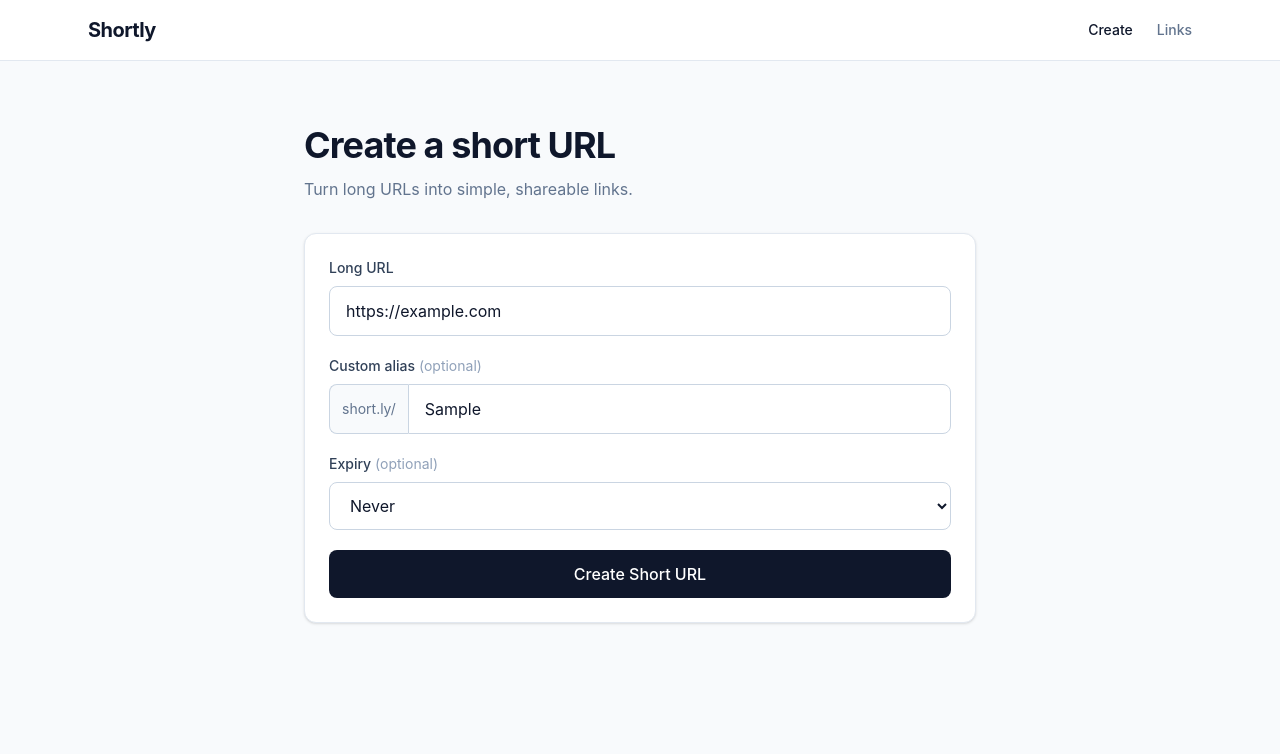
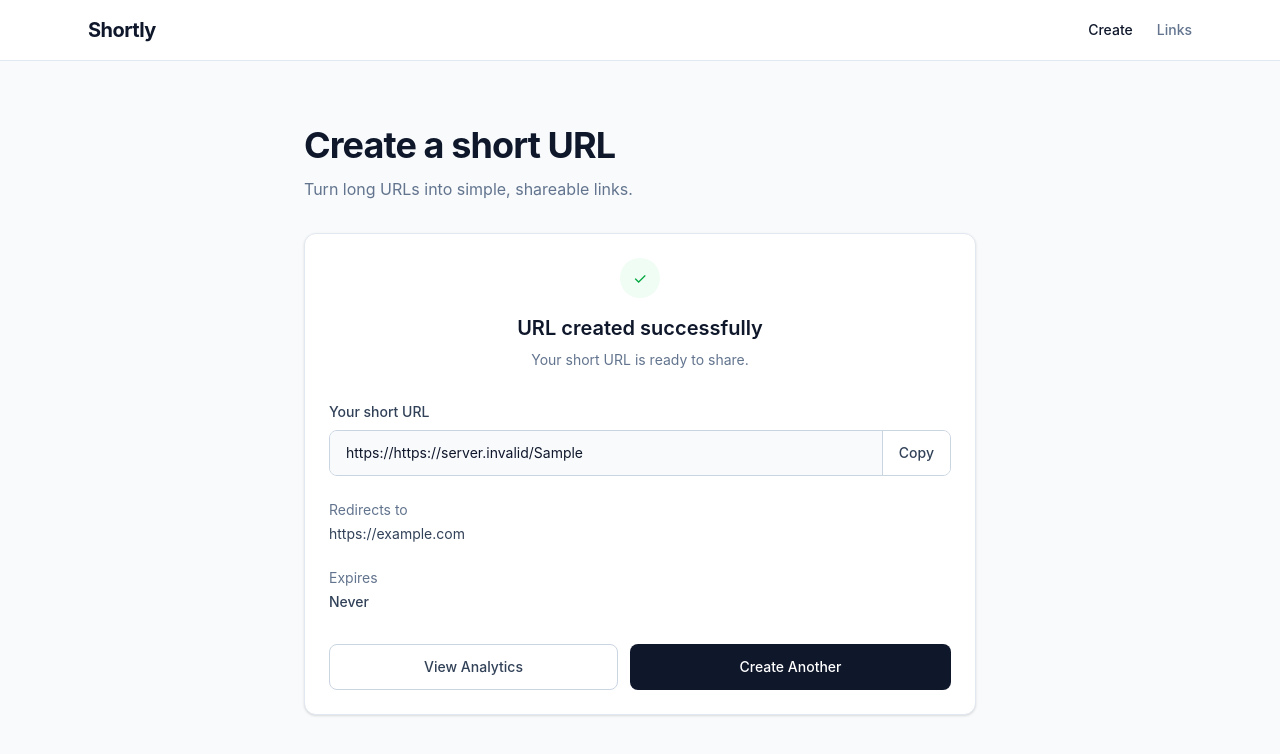
Before and after one commit to appy-11/url-shortener, a React (Vite) app: page / in a window 1280 px wide. Both pictures are taken after typing "https://example.com", "Sample" into the empty fields and a click on the button "Create Short URL". Shown: the top 754 px of the page. Built offline with nearby package versions, Linux system fonts and the light colour scheme; no server answers.

Commit message:
feat: adding the submit and create link functionality with mock logic

```diff
--- a/index.html
+++ b/index.html
@@ -4,7 +4,7 @@
     <meta charset="UTF-8" />
     <link rel="icon" type="image/svg+xml" href="/vite.svg" />
     <meta name="viewport" content="width=device-width, initial-scale=1.0" />
-    <title>url-shortener</title>
+    <title>Shortly</title>
   </head>
   <body>
     <div id="root"></div>
--- a/src/components/ui/Button.tsx
+++ b/src/components/ui/Button.tsx
@@ -3,17 +3,48 @@
  * This component accepts standard button attributes and additional props for customization.
  * It applies default styles for a consistent look and feel across the application.
  */
-import type { ButtonHTMLAttributes, ReactNode } from "react";
+import type { ButtonHTMLAttributes , ReactNode } from "react";
 
-interface ButtonProps extends ButtonHTMLAttributes<HTMLButtonElement> {
+type ButtonVariant =
+  | "primary"
+  | "secondary"
+  | "ghost";
+
+interface ButtonProps
+  extends ButtonHTMLAttributes<HTMLButtonElement> {
   children: ReactNode;
+  variant?: ButtonVariant;
+  fullWidth?: boolean;
 }
 
-const Button = ({ children, className = "", ...props }: ButtonProps) => {
+const VARIANT_STYLES: Record<ButtonVariant, string> = {
+  primary:
+    "bg-slate-900 text-white hover:bg-slate-800",
+  secondary:
+    "border border-slate-300 bg-white text-slate-700 hover:bg-slate-50",
+  ghost:
+    "text-slate-600 hover:bg-slate-100 hover:text-slate-900",
+};
+
+const Button = ({
+  children,
+  variant = "primary",
+  fullWidth = false,
+  className = "",
+  ...props
+}: ButtonProps) => {
   return (
     <button
       {...props}
-      className={`w-full rounded-lg bg-slate-900 px-4 py-3 font-medium text-white transition hover:bg-slate-800 disabled:cursor-not-allowed disabled:opacity-50 ${className}`}
+      className={[
+        "rounded-lg px-4 py-3 text-sm font-medium transition",
+        "disabled:cursor-not-allowed disabled:opacity-50",
+        VARIANT_STYLES[variant],
+        fullWidth ? "w-full" : "",
+        className,
+      ]
+        .filter(Boolean)
+        .join(" ")}
     >
       {children}
     </button>
--- /dev/null
+++ b/src/components/ui/FormError.tsx
@@ -0,0 +1,22 @@
+/**
+ * A React component that displays a form error message.
+ * @param message - The error message to display.
+ * @returns A paragraph element with the error message, or null if no message is provided.
+ */
+interface FormErrorProps {
+  message?: string;
+}
+
+const FormError = ({ message }: FormErrorProps) => {
+  if (!message) {
+    return null;
+  }
+
+  return (
+    <p className="mt-1.5 text-sm text-red-600">
+      {message}
+    </p>
+  );
+};
+
+export default FormError;
--- a/src/components/ui/Input.tsx
+++ b/src/components/ui/Input.tsx
@@ -1,18 +1,17 @@
-/**
- * Input component for rendering a styled input field with an associated label.
- * This component accepts standard input attributes and additional props for customization.
- * It applies default styles for a consistent look and feel across the application.
- */
 import type { InputHTMLAttributes } from "react";
+
+import FormError from "./FormError";
 
 interface InputProps extends InputHTMLAttributes<HTMLInputElement> {
   label: string;
   optional?: boolean;
+  error?: string;
 }
 
 const Input = ({
   label,
   optional = false,
+  error,
   id,
   className = "",
   ...props
@@ -35,8 +34,17 @@ const Input = ({
       <input
         id={id}
         {...props}
-        className={`w-full rounded-lg border border-slate-300 px-4 py-3 outline-none transition focus:border-slate-500 focus:ring-2 focus:ring-slate-200 ${className}`}
+        aria-invalid={Boolean(error)}
+        aria-describedby={error ? `${id}-error` : undefined}
+        className={`w-full rounded-lg border px-4 py-3 outline-none transition ${error
+            ? "border-red-400 focus:border-red-500 focus:ring-2 focus:ring-red-100"
+            : "border-slate-300 focus:border-slate-500 focus:ring-2 focus:ring-slate-200"
+          } ${className}`}
       />
+
+      <div id={`${id}-error`}>
+        <FormError message={error} />
+      </div>
     </div>
   );
 };
--- a/src/components/urls/CreateUrlForm.tsx
+++ b/src/components/urls/CreateUrlForm.tsx
@@ -1,27 +1,45 @@
-/**
- * CreateUrlForm component for rendering a form to create a short URL.
- * This component manages form state, handles input changes, and submits the form data.
- * It utilizes Input, Select, and Button components for a consistent UI.
- * It applies default styles for a consistent look and feel across the application.
- */
 import { useState } from "react";
 
 import Button from "../ui/Button";
 import Card from "../ui/Card";
 import Input from "../ui/Input";
 import Select from "../ui/Select";
+import FormError from "../ui/FormError";
 
-import { URL_CONFIG } from "@/config/url.config";
-import { APP_CONFIG } from "@/config/app.config";
+import { URL_CONFIG } from "../../config/url.config";
+import { APP_CONFIG } from "../../config/app.config";
 
-import type { CreateUrlPayload } from "@/types/url";
+import type {
+  CreateUrlPayload,
+  ShortUrl,
+} from "../../types/url";
+
+import {
+  validateCreateUrl,
+  type CreateUrlErrors,
+} from "../../utils/url.validation";
+
+import { createShortUrl } from "../../services/url.service";
+import ShortUrlCard from "./ShortUrlCard";
+
+const INITIAL_FORM_DATA: CreateUrlPayload = {
+  url: "",
+  alias: "",
+  expiry: "never",
+};
 
 const CreateUrlForm = () => {
-  const [formData, setFormData] = useState<CreateUrlPayload>({
-      url: "",
-      alias: "",
-      expiry: "never",
-  });
+  const [formData, setFormData] =
+    useState<CreateUrlPayload>(INITIAL_FORM_DATA);
+
+  const [errors, setErrors] =
+    useState<CreateUrlErrors>({});
+
+  const [createdUrl, setCreatedUrl] =
+    useState<ShortUrl | null>(null);
+
+  const [isSubmitting, setIsSubmitting] =
+    useState(false);
 
   const handleChange = (
     event: React.ChangeEvent<
@@ -34,21 +52,62 @@ const CreateUrlForm = () => {
       ...previous,
       [name]: value,
     }));
+
+    setErrors((previous) => ({
+      ...previous,
+      [name]: undefined,
+    }));
   };
 
-  const handleSubmit = (
+  const handleSubmit = async (
     event: React.FormEvent<HTMLFormElement>
   ) => {
     event.preventDefault();
 
-    console.log(formData);
+    const validationErrors =
+      validateCreateUrl(formData);
+
+    if (Object.keys(validationErrors).length > 0) {
+      setErrors(validationErrors);
+      return;
+    }
+
+    try {
+      setIsSubmitting(true);
+
+      const result = await createShortUrl(formData);
+
+      setCreatedUrl(result);
+    } catch {
+      setErrors({
+        url: "Something went wrong. Please try again.",
+      });
+    } finally {
+      setIsSubmitting(false);
+    }
   };
+
+  const handleCreateAnother = () => {
+    setCreatedUrl(null);
+    setFormData(INITIAL_FORM_DATA);
+    setErrors({});
+  };
+
+  if (createdUrl) {
+    return (
+      <ShortUrlCard
+        url={createdUrl}
+        onCreateAnother={handleCreateAnother}
+      />
+    );
+  }
 
   return (
     <Card>
       <form
-        onSubmit={handleSubmit}
+        onSubmit={(e) => void handleSubmit(e)}
         className="space-y-5"
+        noValidate
       >
         <Input
           id="url"
@@ -58,6 +117,7 @@ const CreateUrlForm = () => {
           placeholder="https://example.com/very/long/url"
           value={formData.url}
           onChange={handleChange}
+          error={errors.url}
           required
         />
 
@@ -67,6 +127,7 @@ const CreateUrlForm = () => {
             className="mb-2 block text-sm font-medium text-slate-700"
           >
             Custom alias
+
             <span className="ml-1 font-normal text-slate-400">
               (optional)
             </span>
@@ -86,9 +147,15 @@ const CreateUrlForm = () => {
               onChange={handleChange}
               minLength={URL_CONFIG.alias.minLength}
               maxLength={URL_CONFIG.alias.maxLength}
-              className="min-w-0 flex-1 rounded-r-lg border border-slate-300 px-4 py-3 outline-none focus:border-slate-500 focus:ring-2 focus:ring-slate-200"
+              className={`min-w-0 flex-1 rounded-r-lg border px-4 py-3 outline-none focus:ring-2 ${
+                errors.alias
+                  ? "border-red-400 focus:border-red-500 focus:ring-red-100"
+                  : "border-slate-300 focus:border-slate-500 focus:ring-slate-200"
+              }`}
             />
           </div>
+
+          <FormError message={errors.alias} />
         </div>
 
         <Select
@@ -101,8 +168,14 @@ const CreateUrlForm = () => {
           options={URL_CONFIG.expiryOptions}
         />
 
-        <Button type="submit">
-          Create Short URL
+        <Button
+          type="submit"
+          variant="primary"
+          disabled={isSubmitting}
+        >
+          {isSubmitting
+            ? "Creating..."
+            : "Create Short URL"}
         </Button>
       </form>
     </Card>
--- /dev/null
+++ b/src/components/urls/ShortUrlCard.tsx
@@ -0,0 +1,126 @@
+/**
+ * ShortUrlCard component displays the details of a created short URL,
+ * including the short URL itself, the original URL it redirects to,
+ * and its expiration date. It also provides options to copy the short
+ * URL to the clipboard, view analytics for the URL, and create another short URL.
+ */
+import { useState } from "react";
+import { Link } from "react-router-dom";
+
+import Button from "../ui/Button";
+import Card from "../ui/Card";
+
+import { APP_CONFIG } from "@/config/app.config";
+import type { ShortUrl } from "@/types/url";
+
+interface ShortUrlCardProps {
+  url: ShortUrl;
+  onCreateAnother: () => void;
+}
+
+const ShortUrlCard = ({
+  url,
+  onCreateAnother,
+}: ShortUrlCardProps) => {
+  const [copied, setCopied] = useState(false);
+
+  const shortUrl = `https://${APP_CONFIG.shortUrlDomain}/${url.shortCode}`;
+
+  const handleCopy = async () => {
+    await navigator.clipboard.writeText(shortUrl);
+
+    setCopied(true);
+
+    setTimeout(() => {
+      setCopied(false);
+    }, 2000);
+  };
+
+  return (
+    <Card>
+      <div className="text-center">
+        <div className="mx-auto flex h-10 w-10 items-center justify-center rounded-full bg-green-50 text-green-600">
+          ✓
+        </div>
+
+        <h3 className="mt-4 text-xl font-semibold">
+          URL created successfully
+        </h3>
+
+        <p className="mt-2 text-sm text-slate-500">
+          Your short URL is ready to share.
+        </p>
+      </div>
+
+      <div className="mt-8">
+        <p className="mb-2 text-sm font-medium text-slate-700">
+          Your short URL
+        </p>
+
+        <div className="flex overflow-hidden rounded-lg border border-slate-300">
+          <input
+            value={shortUrl}
+            readOnly
+            className="min-w-0 flex-1 bg-slate-50 px-4 py-3 text-sm outline-none"
+          />
+
+          <Button
+            type="button"
+            variant="secondary"
+            onClick={() => void handleCopy()}
+            className="rounded-none border-0 border-l border-slate-300"
+          >
+            {copied ? "Copied!" : "Copy"}
+          </Button>
+        </div>
+      </div>
+
+      <div className="mt-6">
+        <p className="text-sm text-slate-500">
+          Redirects to
+        </p>
+
+        <p className="mt-1 truncate text-sm text-slate-700">
+          {url.originalUrl}
+        </p>
+      </div>
+
+      <div className="mt-6">
+        <p className="text-sm text-slate-500">
+          Expires
+        </p>
+
+        <p className="mt-1 text-sm font-medium text-slate-700">
+          {url.expiresAt
+            ? new Date(url.expiresAt).toLocaleString()
+            : "Never"}
+        </p>
+      </div>
+
+      <div className="mt-8 flex gap-3">
+        <Link
+          to={`/links/${url.id}`}
+          className="flex-1"
+        >
+          <Button
+            type="button"
+            variant="secondary"
+            fullWidth
+          >
+            View Analytics
+          </Button>
+        </Link>
+
+        <Button
+          type="button"
+          onClick={onCreateAnother}
+          className="flex-1"
+        >
+          Create Another
+        </Button>
+      </div>
+    </Card>
+  );
+};
+
+export default ShortUrlCard;
--- a/src/config/app.config.ts
+++ b/src/config/app.config.ts
@@ -1,9 +1,15 @@
 /**
  * Application configuration constants.
- * This configuration includes the application name and the domain used for short URLs.
- * These constants are used throughout the application for consistent references to the app's identity and URL structure.
+ * These constants are used throughout the application
+ * for consistent references to the app's identity and URL structure.
  */
+
 export const APP_CONFIG = {
   name: "Shortly",
-  shortUrlDomain: "short.ly",
+
+  shortUrlDomain:
+    import.meta.env.VITE_SHORT_URL_DOMAIN ?? "short.ly",
+
+  apiBaseUrl:
+    import.meta.env.VITE_API_BASE_URL ?? "",
 } as const;
--- /dev/null
+++ b/src/services/url.service.ts
@@ -0,0 +1,28 @@
+/**
+ * Service for creating short URLs.
+ * @param payload - The payload containing the original URL and optional alias.
+ * @returns A promise that resolves to the created short URL.
+ */
+import type { CreateUrlPayload, ShortUrl } from "../types/url";
+
+export const createShortUrl = async (
+  payload: CreateUrlPayload
+): Promise<ShortUrl> => {
+  await new Promise((resolve) => {
+    setTimeout(resolve, 800);
+  });
+
+  const shortCode =
+    payload.alias ||
+    Math.random().toString(36).substring(2, 7);
+
+  return {
+    id: crypto.randomUUID(),
+    shortCode,
+    originalUrl: payload.url,
+    clicks: 0,
+    createdAt: new Date().toISOString(),
+    expiresAt: null,
+    status: "active",
+  };
+};
```
Also changed, not shown: src/utils/url.validation.ts (added, +51 -0 lines), src/vite-env.d.ts (added, +15 -0 lines), 1 other file (tests, documents, lock files or other folders).
